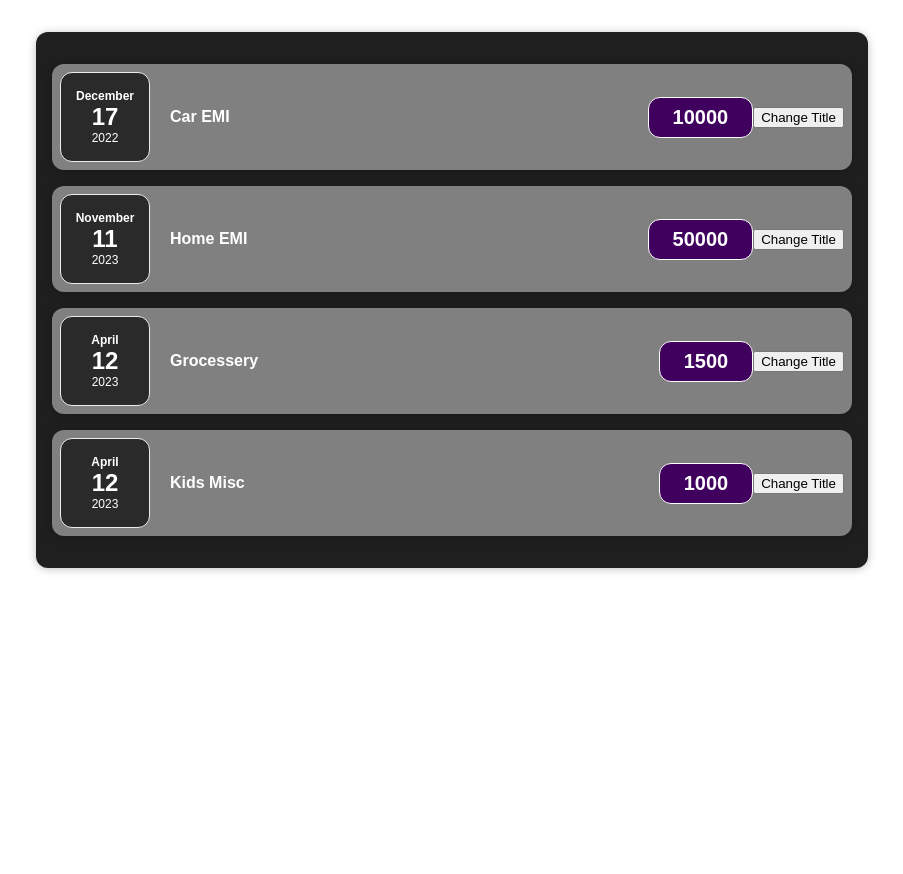
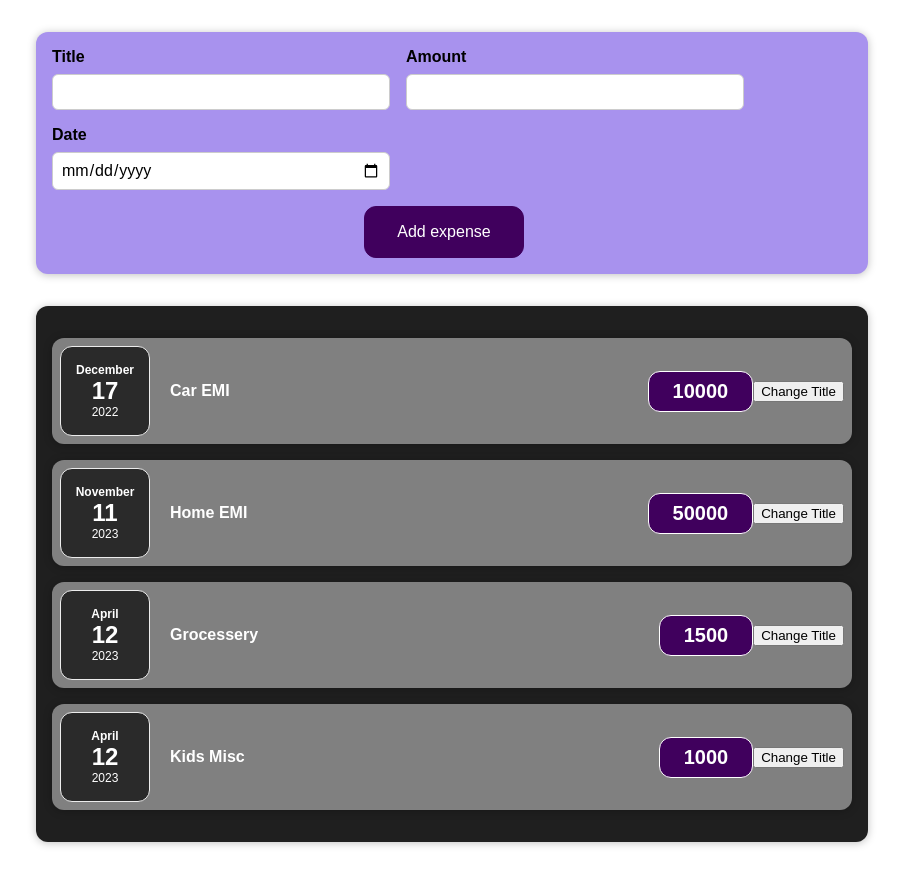
Before and after one commit to arunprasad07/ReactComplete, a React (Create React App) app: page / in a window 1280 px wide. Shown: the whole page, without its empty margins (188-1091 px from the left). Before the commit the page ends 800 px from the top, so only its background shows below. Built offline with nearby package versions, Linux system fonts and the light colour scheme.

Commit message:
Apply styles for add new expense

```diff
--- a/src/components/Features/Expenses.js
+++ b/src/components/Features/Expenses.js
@@ -1,6 +1,7 @@
 import ExpenseItem from "./ExpenseItem";
 import "./Expenses.css";
 import Card from "../UI/Card";
+import NewExpense from "../NewExpense/NewExpense";
 
 function Expenses(props) {
   const expenses = [
@@ -26,6 +27,8 @@
     },
   ];
   return (
+    <div>
+      <NewExpense />
       <Card className="expenses">
         <ExpenseItem
           title={expenses[0].title}
@@ -48,6 +51,7 @@
           date={expenses[3].date}
         />
       </Card>
+    </div>
   );
 }
 
--- /dev/null
+++ b/src/components/NewExpense/ExpenseForm.css
@@ -0,0 +1,26 @@
+.new-expense__controls {
+  display: flex;
+  flex-wrap: wrap;
+  gap: 1rem;
+  margin-bottom: 1rem;
+  text-align: left;
+}
+
+.new-expense__control label {
+  font-weight: bold;
+  margin-bottom: 0.5rem;
+  display: block;
+}
+
+.new-expense__control input {
+  font: inherit;
+  padding: 0.5rem;
+  border-radius: 6px;
+  border: 1px solid #ccc;
+  width: 20rem;
+  max-width: 100%;
+}
+
+.new-expense__actions {
+  text-align: right;
+}
--- /dev/null
+++ b/src/components/NewExpense/ExpenseForm.js
@@ -0,0 +1,25 @@
+import "./ExpenseForm.css";
+
+function ExpenseForm(props) {
+  return (
+    <form>
+      <div className="new-expense__controls">
+        <div className="new-expense__control">
+          <label>Title</label>
+          <input type="text" />
+        </div>
+        <div className="new-expense__control">
+          <label>Amount</label>
+          <input type="number" min="0.01" step="0.01" />
+        </div>
+        <div className="new-expense__control">
+          <label>Date</label>
+          <input type="date" min="2019-01-01" max="2025-12-31" />
+        </div>
+      </div>
+      <button type="submit">Add expense</button>
+    </form>
+  );
+}
+
+export default ExpenseForm;
--- /dev/null
+++ b/src/components/NewExpense/NewExpense.css
@@ -0,0 +1,38 @@
+.new-expense {
+  background-color: #a892ee;
+  padding: 1rem;
+  margin: 2rem auto;
+  width: 50rem;
+  max-width: 95%;
+  border-radius: 12px;
+  text-align: center;
+  box-shadow: 0 1px 8px rgba(0, 0, 0, 0.25);
+}
+
+.new-expense button {
+  font: inherit;
+  cursor: pointer;
+  padding: 1rem 2rem;
+  border: 1px solid #40005d;
+  background-color: #40005d;
+  color: white;
+  border-radius: 12px;
+  margin-right: 1rem;
+}
+
+.new-expense button:hover,
+.new-expense button:active {
+  background-color: #510674;
+  border-color: #510674;
+}
+
+.new-expense button.alternative {
+  color: #220131;
+  border-color: transparent;
+  background-color: transparent;
+}
+
+.new-expense button.alternative:hover,
+.new-expense button.alternative:active {
+  background-color: #ddb3f8;
+}
--- /dev/null
+++ b/src/components/NewExpense/NewExpense.js
@@ -0,0 +1,12 @@
+import ExpenseForm from "./ExpenseForm";
+import "./NewExpense.css";
+
+function NewExpense(props) {
+  return (
+    <div className="new-expense">
+      <ExpenseForm />
+    </div>
+  );
+}
+
+export default NewExpense;
```
Lines whose indentation alone changed are shown as unchanged.
